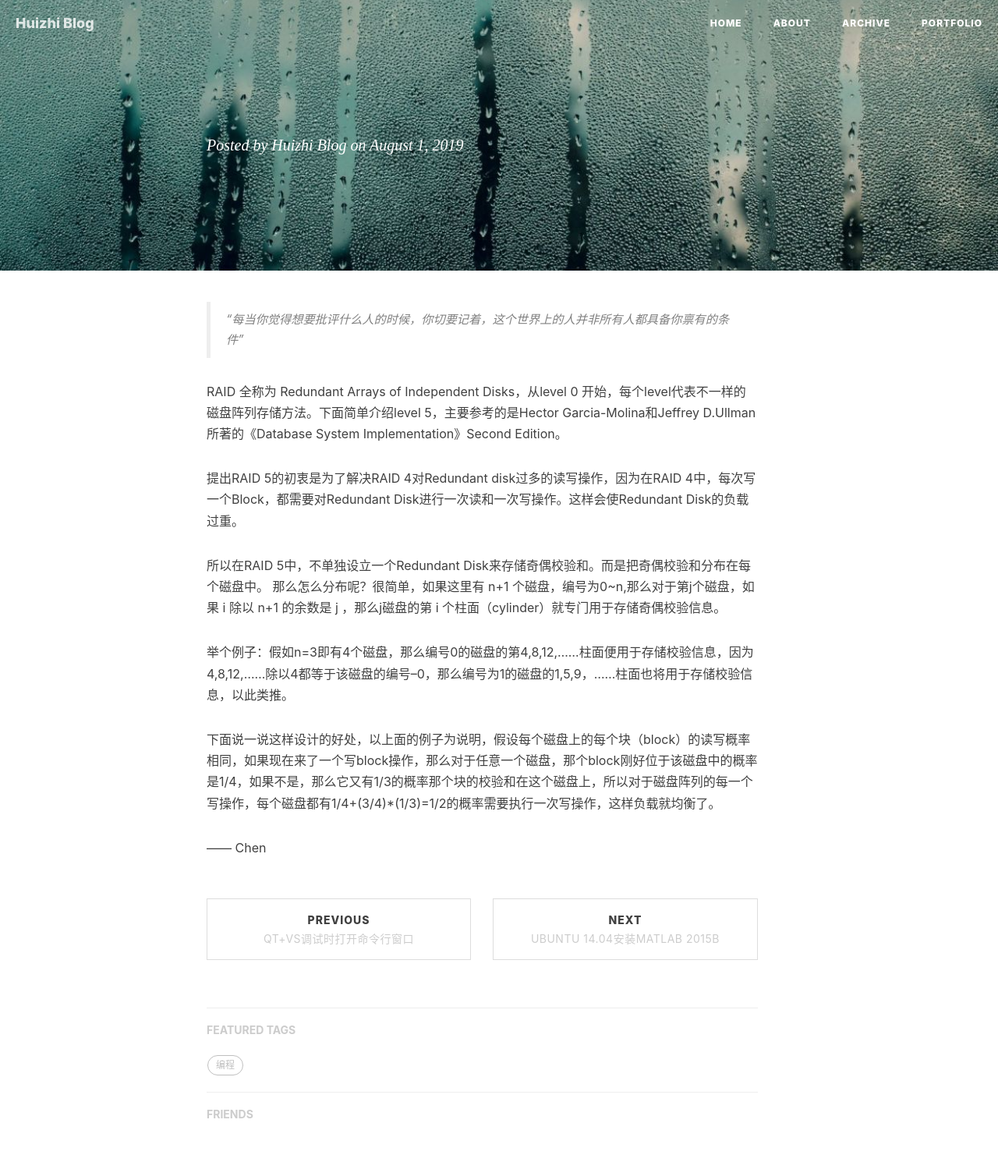
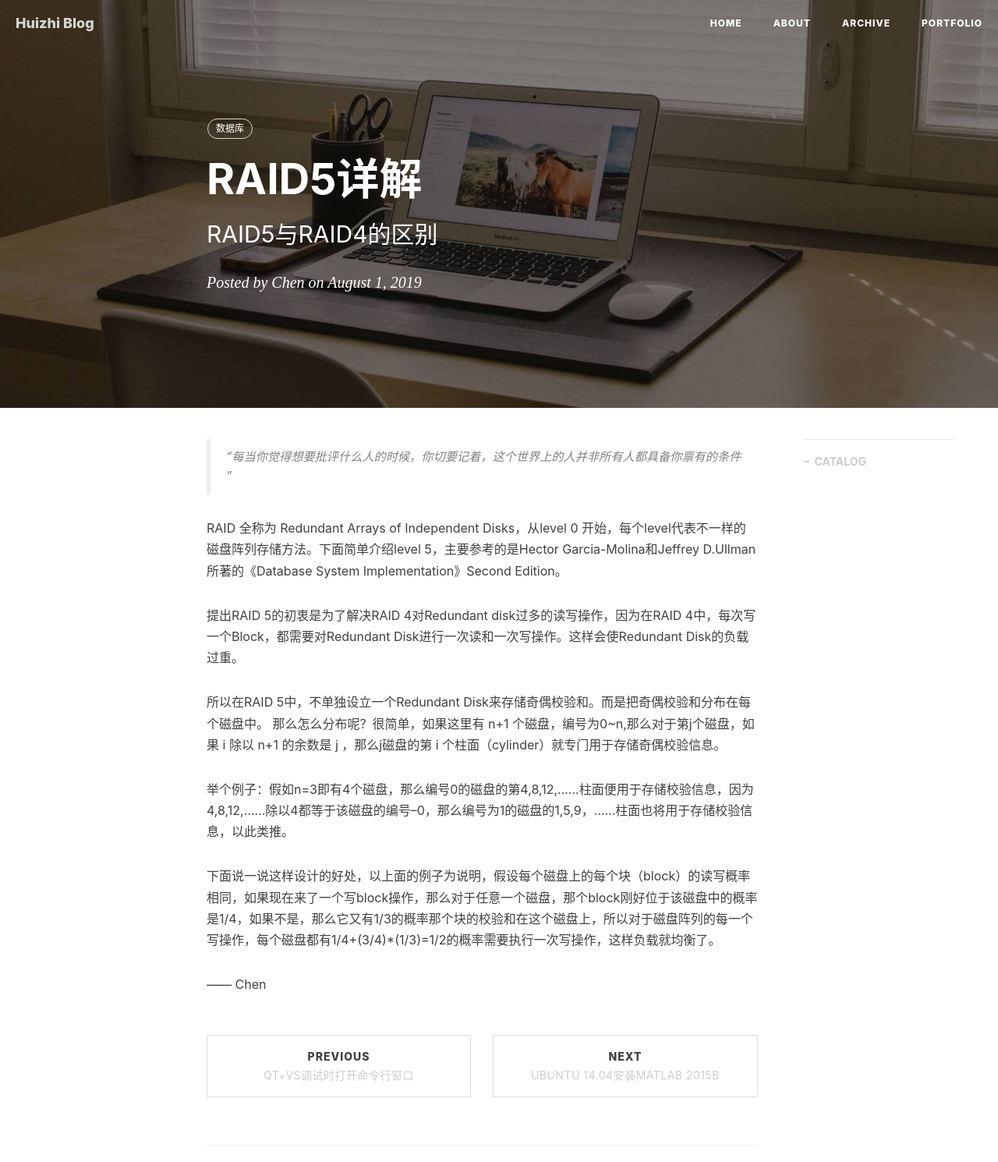
Before and after one commit to chenljian/chenljian.github.io, a Jekyll site: the page built from _posts/2019-08-01-RAID5详解.markdown, in a window 1280 px wide, cut to the strip 0-1490 px from the top of the page. Shown: the whole strip at 78% size. Built offline with Jekyll 4.4.1, drawn with Linux system fonts in a browser that asks for light colours; nearby versions of some CDN libraries; our own code applies the rules of GitHub Pages for plain Markdown files; comment, search, counter and statistics services are not loaded.

Commit message:
modify post raid5

```diff
--- a/_posts/2019-08-01-RAID5详解.markdown
+++ b/_posts/2019-08-01-RAID5详解.markdown
@@ -1,8 +1,8 @@
 ---
 layout:     post
-title:      "RAID5 详解"
-subtitle:   "RAID5比RAID4的改进之处“
-date:       2019-08-01 12:00:01
+title:      "RAID5详解"
+subtitle:   "RAID5与RAID4的区别"
+date:       2019-08-01 11:00:01
 author:     "Chen"
 header-img: "img/post-default-header.jpg"
 catalog: true
@@ -10,9 +10,7 @@ tags:
     - 数据库
 ---
 
-> “每当你觉得想要批评什么人的时候，你切要记着，这个世界上的人并非所有人都具备你禀有的条件”
-
-
+> “每当你觉得想要批评什么人的时候，你切要记着，这个世界上的人并非所有人都具备你禀有的条件 ”
 
 RAID 全称为 Redundant Arrays of Independent Disks，从level 0 开始，每个level代表不一样的磁盘阵列存储方法。下面简单介绍level 5，主要参考的是Hector Garcia-Molina和Jeffrey D.Ullman所著的《Database System Implementation》Second Edition。
 
```
